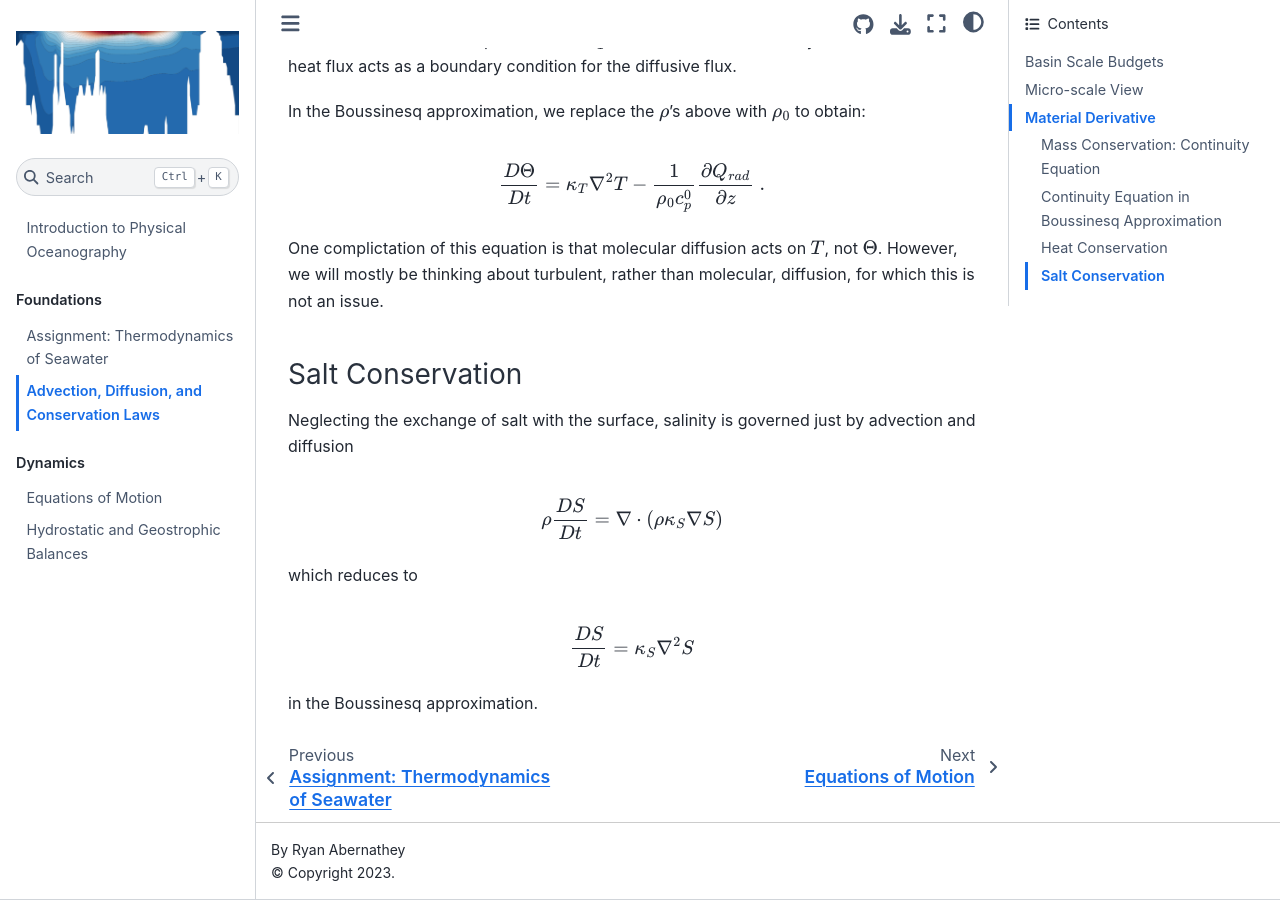
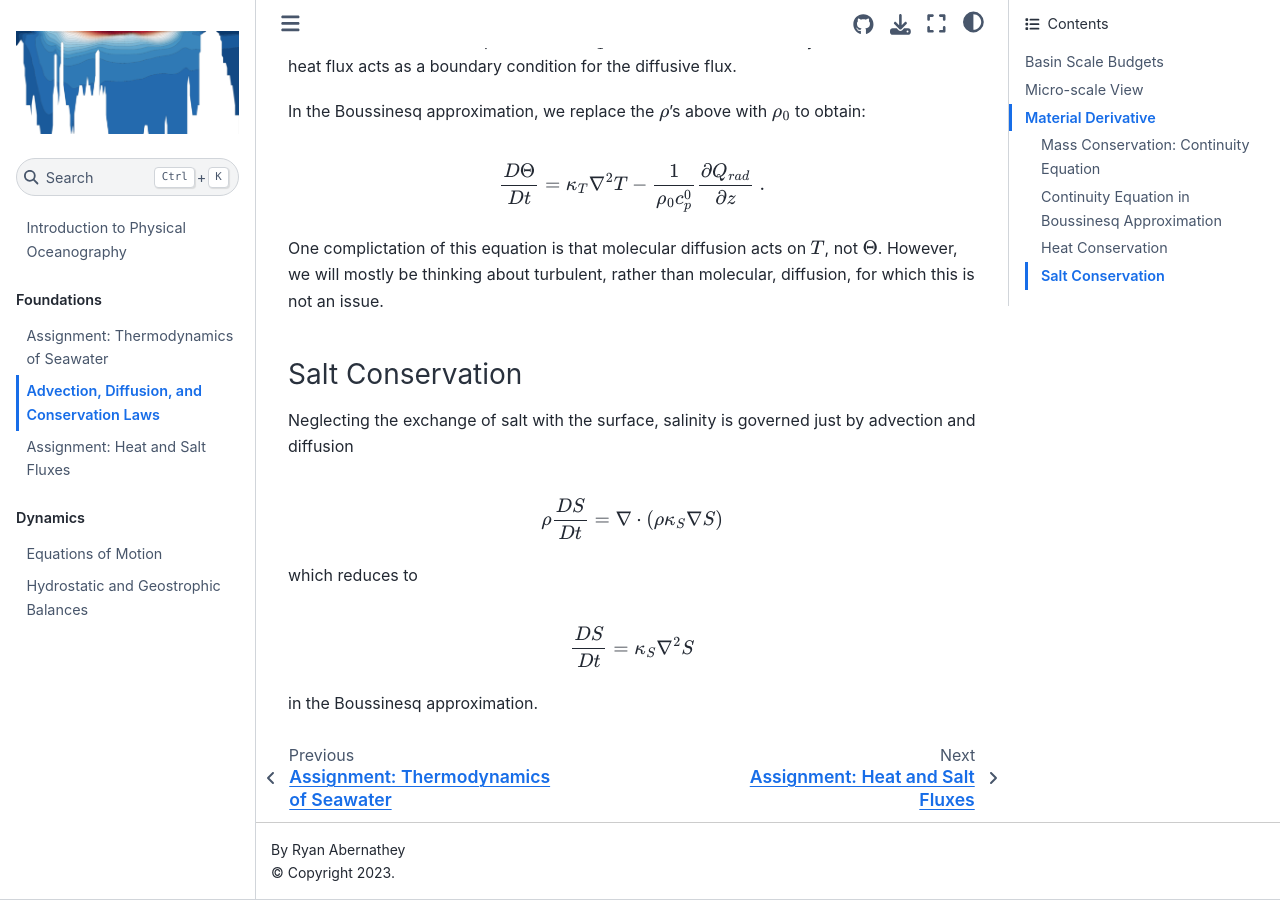
Before and after one commit to rabernat/intro_to_physical_oceanography, a Jupyter Book: the page built from book/04_advection_diffusion_continuity.ipynb, in a window 1280 px wide and 900 px high, scrolled down 9510 px. Built offline with Jupyter Book 1.0.4 settings and Sphinx 7.4.7 and the Sphinx Book theme 1.1.4, drawn with Linux system fonts in a browser that asks for light colours; pages that are not in the unit, such as notebooks, are missing from menus.

Commit message:
add new assignment

```diff
--- a/book/_toc.yml
+++ b/book/_toc.yml
@@ -14,6 +14,7 @@ parts:
     - file: 02-c_ocean_temperature_salinity_stratification
     - file: 03_air_sea_exchange
     - file: 04_advection_diffusion_continuity
+    - file: assignments/heat_and_salt_fluxes
   - caption: Dynamics
     chapters:
     - file: 05_equations_of_motion
```
Also changed, not shown: book/assignments/heat_and_salt_fluxes.ipynb (added).
